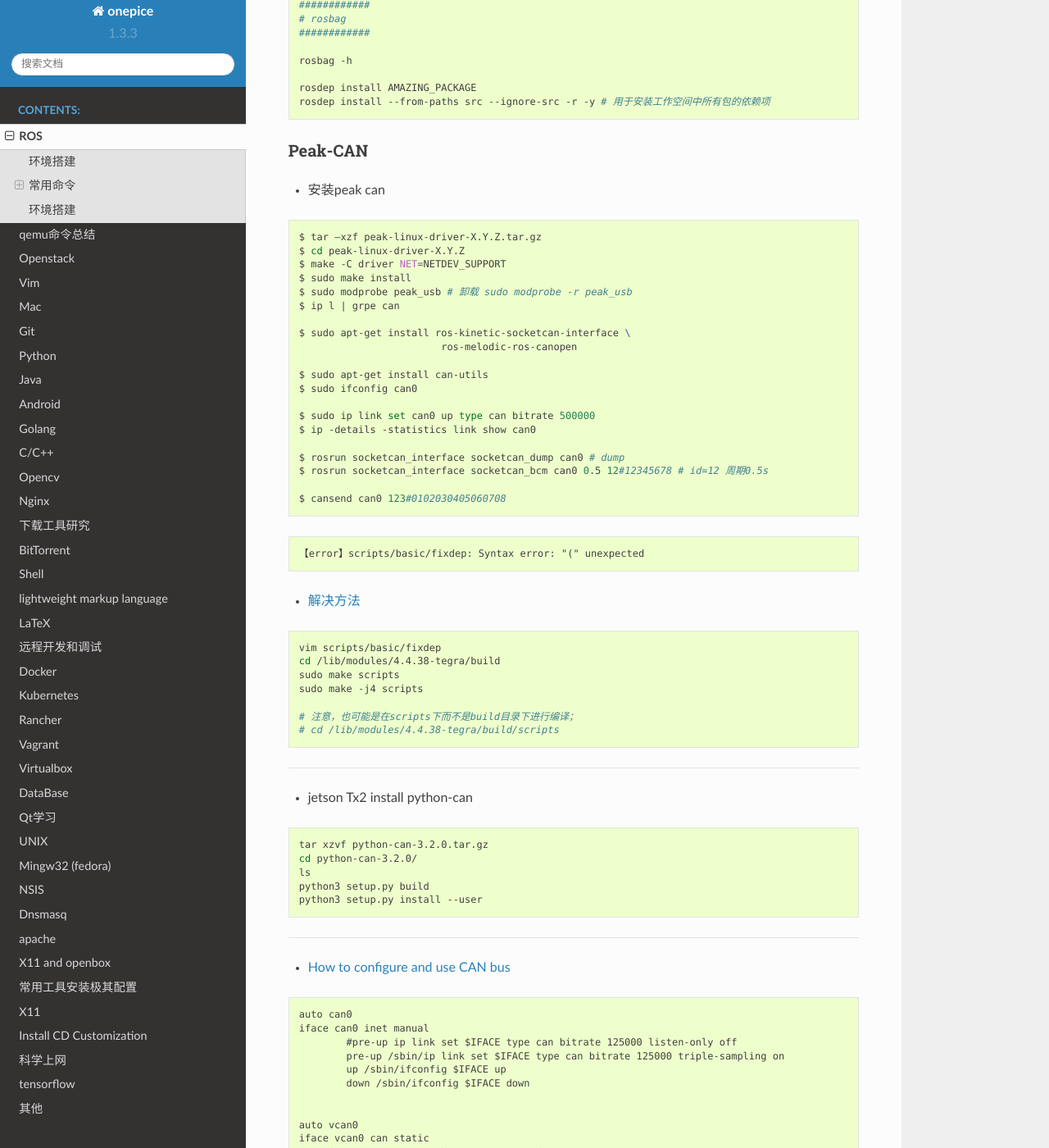
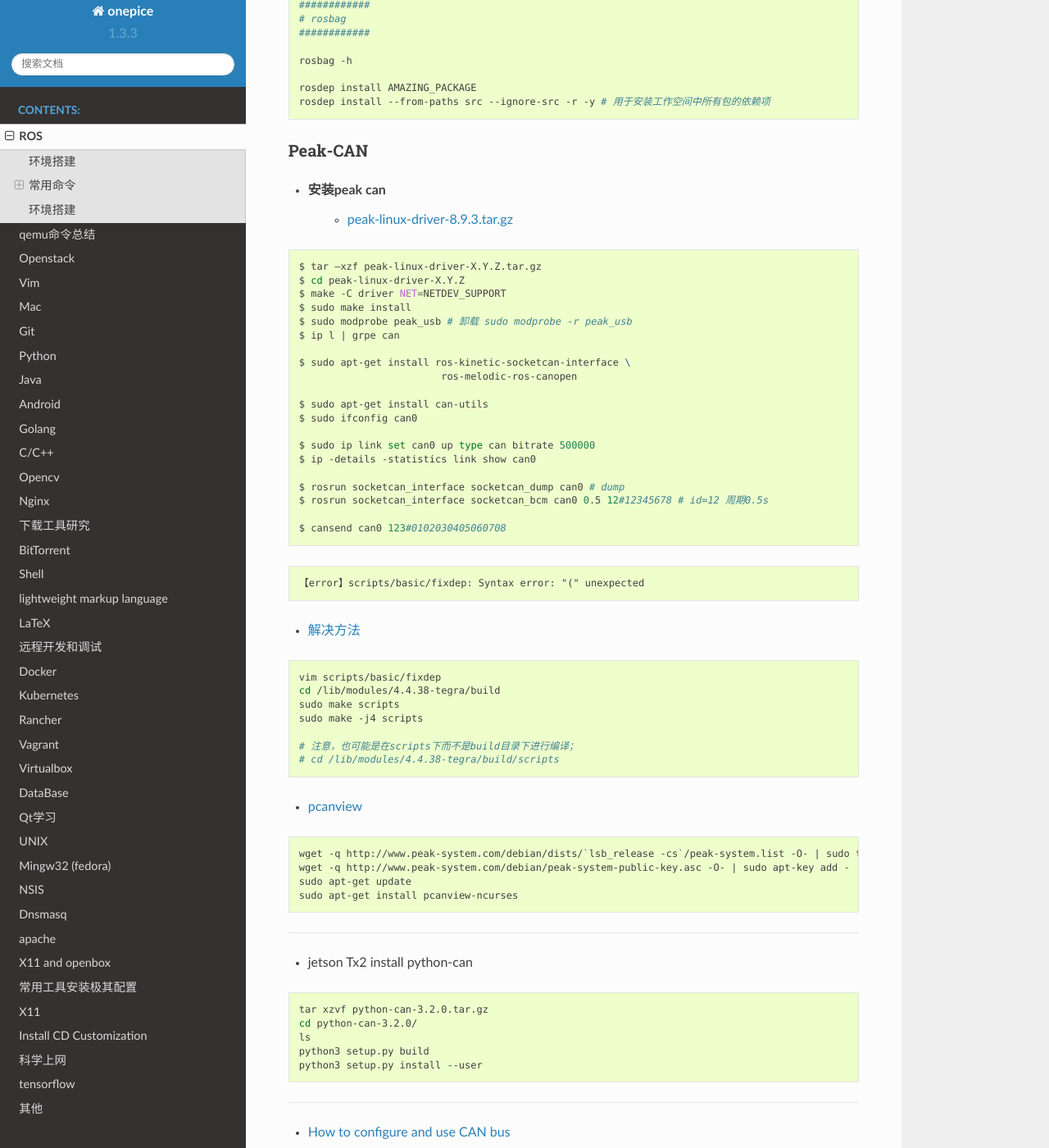
Before and after one commit to my-rds-store/my_space, a Sphinx documentation site: the page built from source/ros/index.rst, in a window 1280 px wide and 1400 px high, scrolled down 1638 px. Shown: the whole window at 82% size. Built offline with Sphinx 7.4.7 and the Read the Docs theme 2.0.0, drawn with Linux system fonts in a browser that asks for light colours.

Commit message:
update ...

```diff
--- a/source/ros/index.rst
+++ b/source/ros/index.rst
@@ -105,6 +105,7 @@ Peak-CAN
 ===========
 
 * 安装peak can
+    * `peak-linux-driver-8.9.3.tar.gz <http://www.peak-system.com/fileadmin/media/linux/files/peak-linux-driver-8.9.3.tar.gz>`_
 
 .. code-block:: sh
 
@@ -147,6 +148,17 @@ Peak-CAN
 
     # 注意，也可能是在scripts下而不是build目录下进行编译；
     # cd /lib/modules/4.4.38-tegra/build/scripts
+
+
+* `pcanview  <http://www.peak-system.com/fileadmin/media/linux/index.htm>`_
+
+.. code-block:: bash
+
+  wget -q http://www.peak-system.com/debian/dists/`lsb_release -cs`/peak-system.list -O- | sudo tee /etc/apt/sources.list.d/peak-system.list
+  wget -q http://www.peak-system.com/debian/peak-system-public-key.asc -O- | sudo apt-key add -
+  sudo apt-get update
+  sudo apt-get install pcanview-ncurses
+
 
 
 ------------
```
